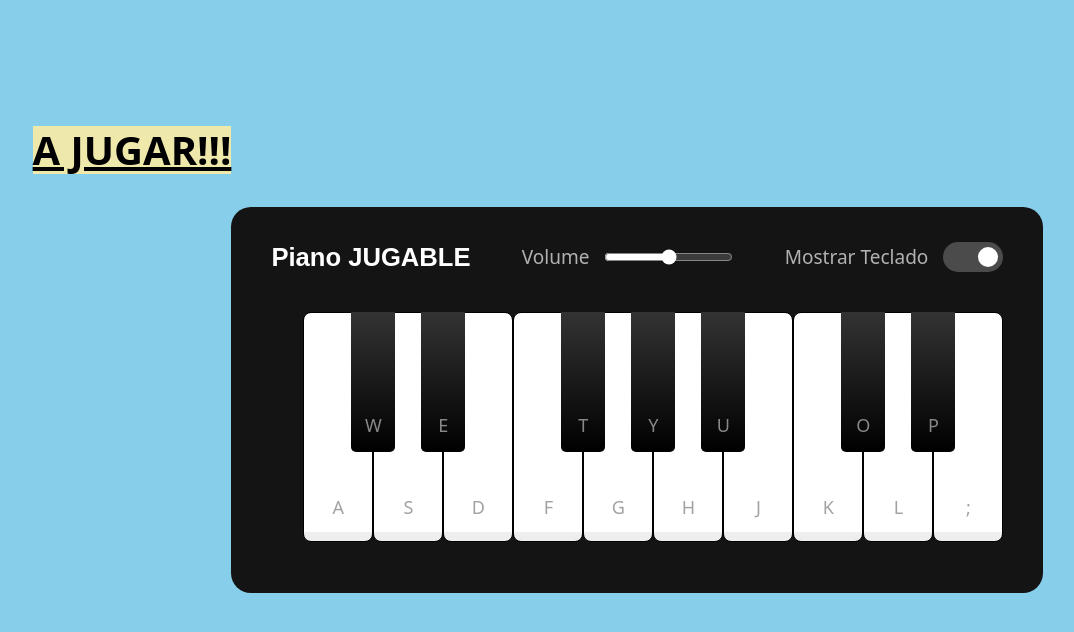
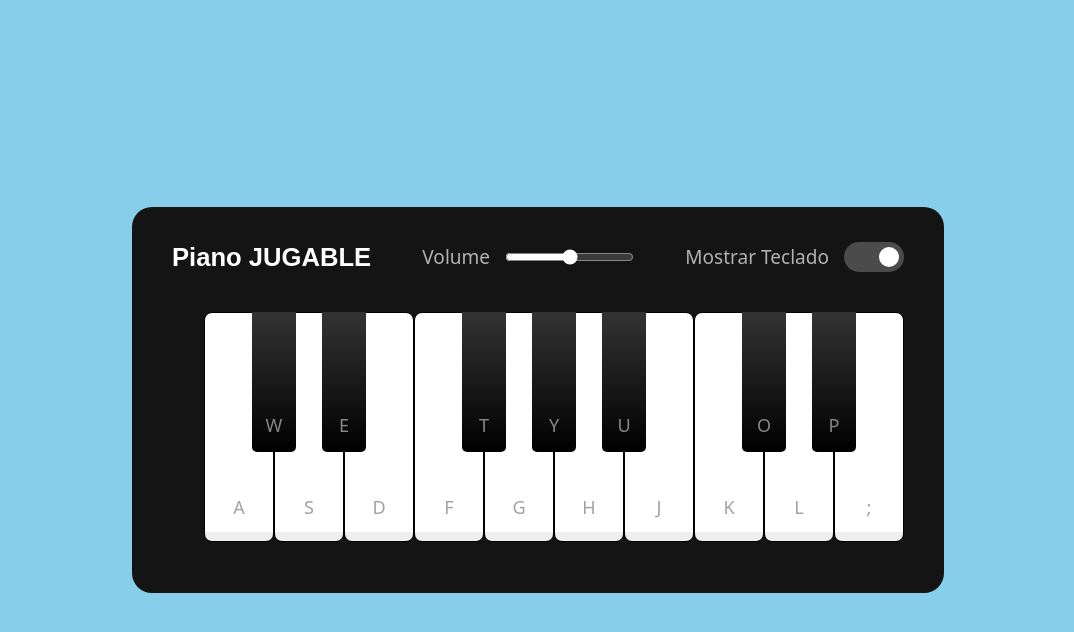
Before and after one commit to FRwebdesigner/SpecialGift, a website: page index.html in a window 1280 px wide. Shown: the whole page, without its empty margins (102-1176 px from the left). Drawn offline with nearby package versions, Linux system fonts and the light colour scheme.

Commit message:
new commit

```diff
--- a/index.html
+++ b/index.html
@@ -10,7 +10,6 @@
     <link rel="icon" type="image/x-icon" href="favicon/piano-icon-512x512-ftkd3bdy.png">
 </head>
 <body>
-<h1>A JUGAR!!!</h1>
     <div class="wrapper">
       <header>
         <h2>Piano JUGABLE</h2>
--- a/style.css
+++ b/style.css
@@ -1,12 +1,3 @@
-h1 {
-    margin-bottom: 500px;
-    color: black;
-    background: palegoldenrod;
-    text-decoration: underline;
-    font-weight: 600;
-    align-self: center;
-}
-
 h2 {
    margin: 0;
    padding: 0;
```
